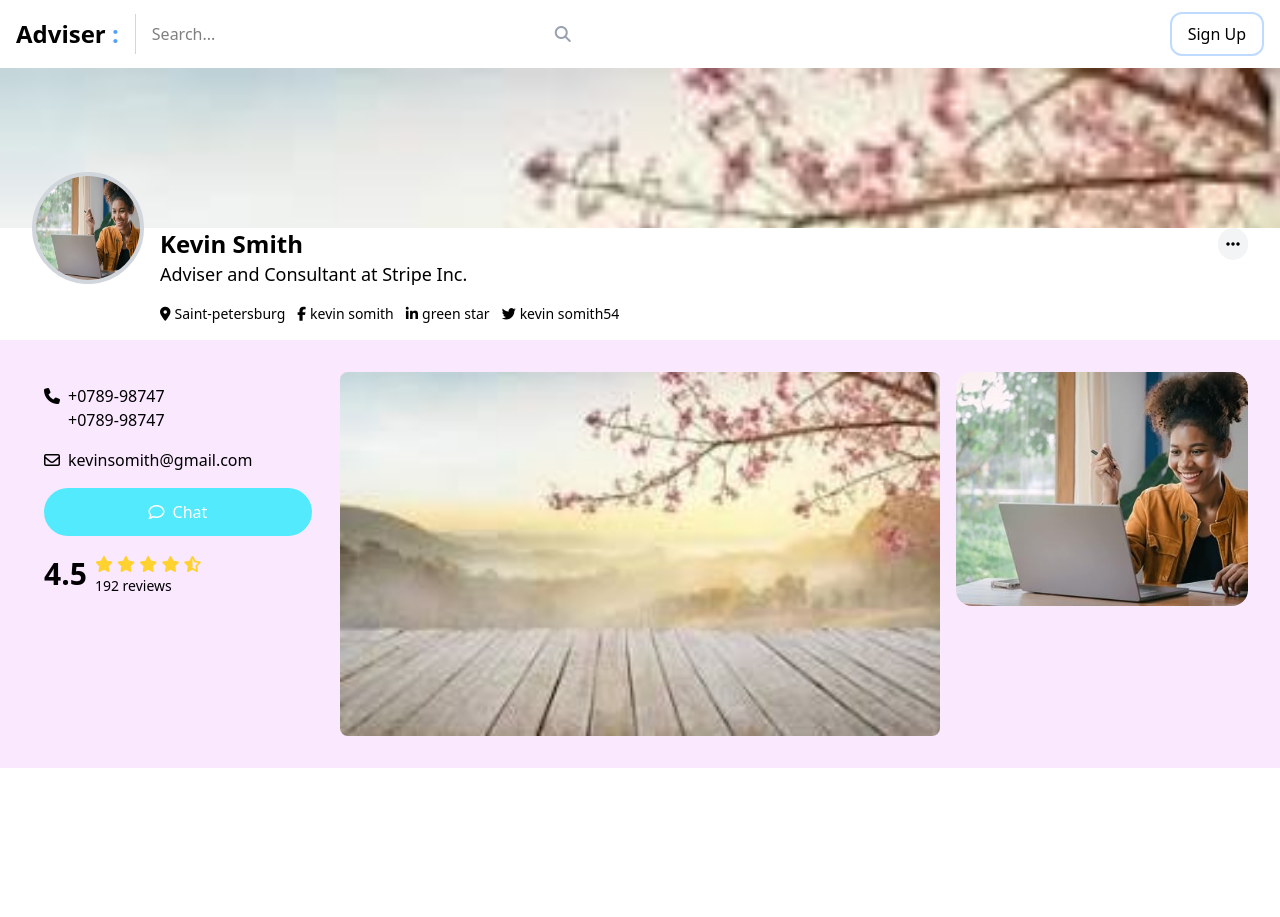
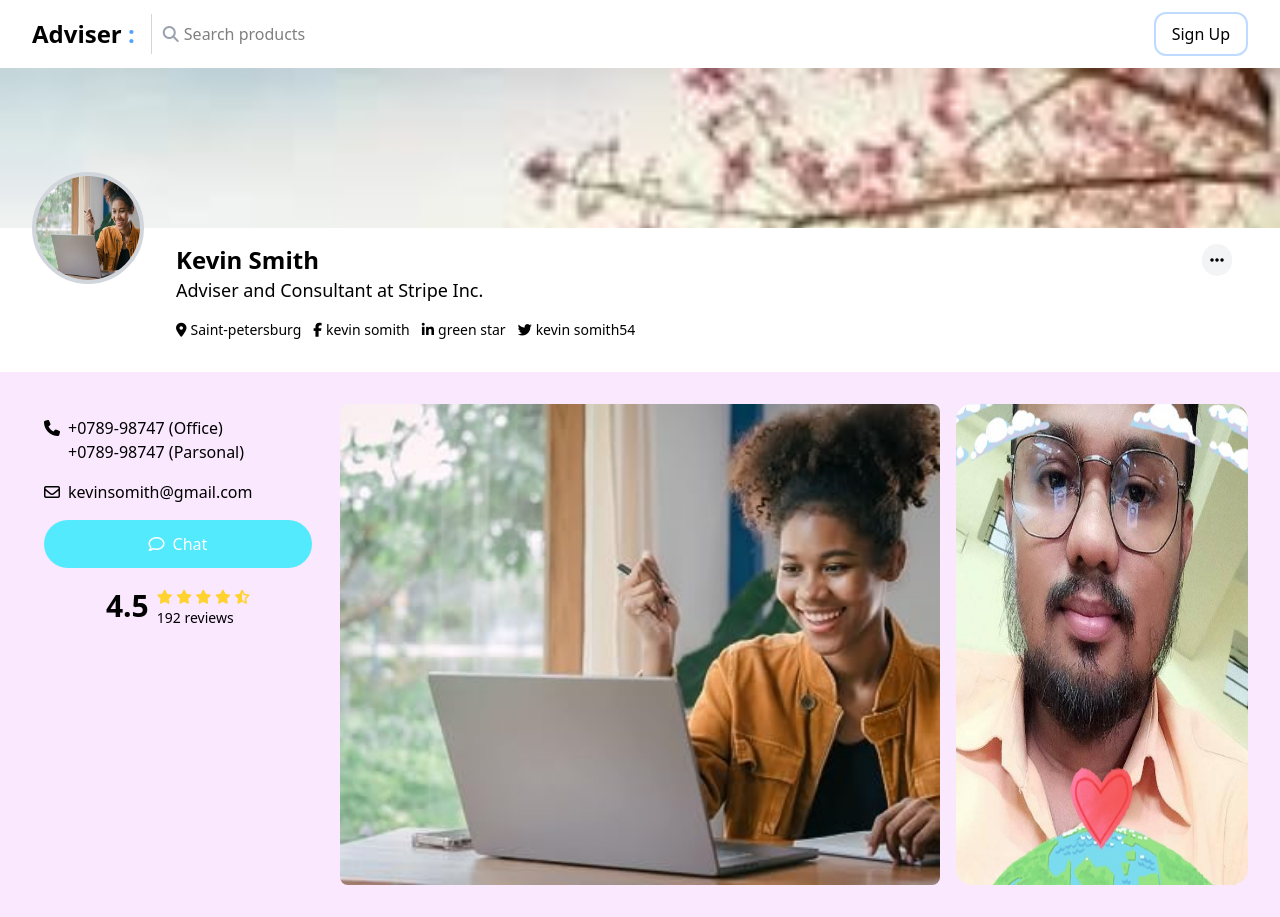
Before and after one commit to Touhidul-developer/login-page, a website: page src/index.html in a window 1280 px wide. Before the commit the page ends 800 px from the top, so only its background shows below. Drawn offline with Linux system fonts and the light colour scheme.

Commit message:
image comment

```diff
--- a/src/index.html
+++ b/src/index.html
@@ -8,20 +8,19 @@
     <link rel="stylesheet" href="https://cdnjs.cloudflare.com/ajax/libs/font-awesome/6.7.2/css/all.min.css" integrity="sha512-Evv84Mr4kqVGRNSgIGL/F/aIDqQb7xQ2vcrdIwxfjThSH8CSR7PBEakCr51Ck+w+/U6swU2Im1vVX0SVk9ABhg==" crossorigin="anonymous" referrerpolicy="no-referrer" />
 </head>
 <body class="container mx-auto">
-    <nav class="bg-white shadow px-4 py-3">
+    <nav class="bg-white shadow px-8 py-3">
         <div class="max-w-7xl mx-auto flex items-center justify-between">
             <div class="text-2xl font-bold te">Adviser <a class="text-blue-400">:</a></div>
             <div class="flex-1 mx-4">
                 <div class="relative max-w-md w-full">
-                    <input type="text" placeholder="Search..." class="w-full pl-4 pr-10 py-2 border-l  border-gray-300 focus:outline-none"/>
-                    <div class="absolute inset-y-0 right-0 flex items-center pr-3 pointer-events-none">
+                    <input type="text" placeholder="Search products" class="w-full pl-8 pr-10 py-2 border-l  border-gray-300 focus:outline-none"/>
+                    <div class="absolute inset-y-0 left-0 flex items-center pl-3 pointer-events-none">
                         <i class="fas fa-search text-gray-400"></i>
                     </div>
                 </div>
             </div>
             <div>
-                <a href="#"
-                class="inline-block px-4 py-2 rounded-xl border-2 border-blue-200">Sign Up</a>
+                <a href="#" class="inline-block px-4 py-2 rounded-xl border-2 border-blue-200">Sign Up</a>
             </div>
         </div>
     </nav>
@@ -32,7 +31,7 @@
 
         <div class="px-8 sm:px-8 flex flex-col sm:flex-row  sm:items-start space-y-4 sm:space-y-0 sm:space-x-4">
             <img src="../src/img/box3-2.jpg" alt="" class="h-28 w-28 rounded-full border-4 border-gray-300 -mt-14">
-        <div class="w-full">
+            <div class="w-full p-4">
                 <div class="flex justify-between items-center">
                     <h2 class="text-xl sm:text-2xl font-bold">Kevin Smith</h2>
                     <i class="fa-solid fa-ellipsis p-2 bg-gray-100 rounded-full"></i>
@@ -51,17 +50,17 @@
             <!-- Left Column -->
             <div class="p-3 space-y-4">
                 <div>
-                <a class="flex items-center gap-2"><i class="fa-solid fa-phone"></i> +0789-98747</a>
-                <a class="flex pl-6">+0789-98747</a>
+                    <a class="flex items-center gap-2"><i class="fa-solid fa-phone"></i> +0789-98747 (Office)</a>
+                    <a class="flex pl-6">+0789-98747 (Parsonal)</a>
                 </div>
                 <a class="flex items-center gap-2"><i class="fa-regular fa-envelope"></i> kevinsomith@gmail.com</a>
                 <button class="bg-cyan-300 text-white w-full p-3 rounded-full flex items-center justify-center gap-2">
                     <i class="fa-regular fa-comment"></i> Chat
                 </button>
-            <div class="flex items-center gap-2">
+                <div class="flex items-center justify-center gap-2">
                     <div class="text-3xl font-bold">4.5</div>
                     <div>
-                    <span class="text-amber-300">
+                        <span class="text-amber-300 text-sm">
                             <i class="fa-solid fa-star"></i>
                             <i class="fa-solid fa-star"></i>
                             <i class="fa-solid fa-star"></i>
@@ -75,12 +74,12 @@
 
             <!-- Center Image -->
             <div class="col-span-1 sm:col-span-2">
-            <img src="../src/img/download.jpeg" class="w-full h-auto object-cover rounded-lg">
+                <img src="../src/img/box3-2.jpg" class="w-full h-auto object-cover rounded-lg">
             </div>
 
             <!-- Right Image -->
             <div>
-            <img src="../src/img/box3-2.jpg" class="w-full h-auto rounded-2xl">
+                <img src="../src/img/parsonal.jpg" class="w-full h-full rounded-2xl">
             </div>
         </div>
     </main>
```
Also changed, not shown: src/img/parsonal.jpg (added), src/output.css. Lines whose indentation alone changed are shown as unchanged.
